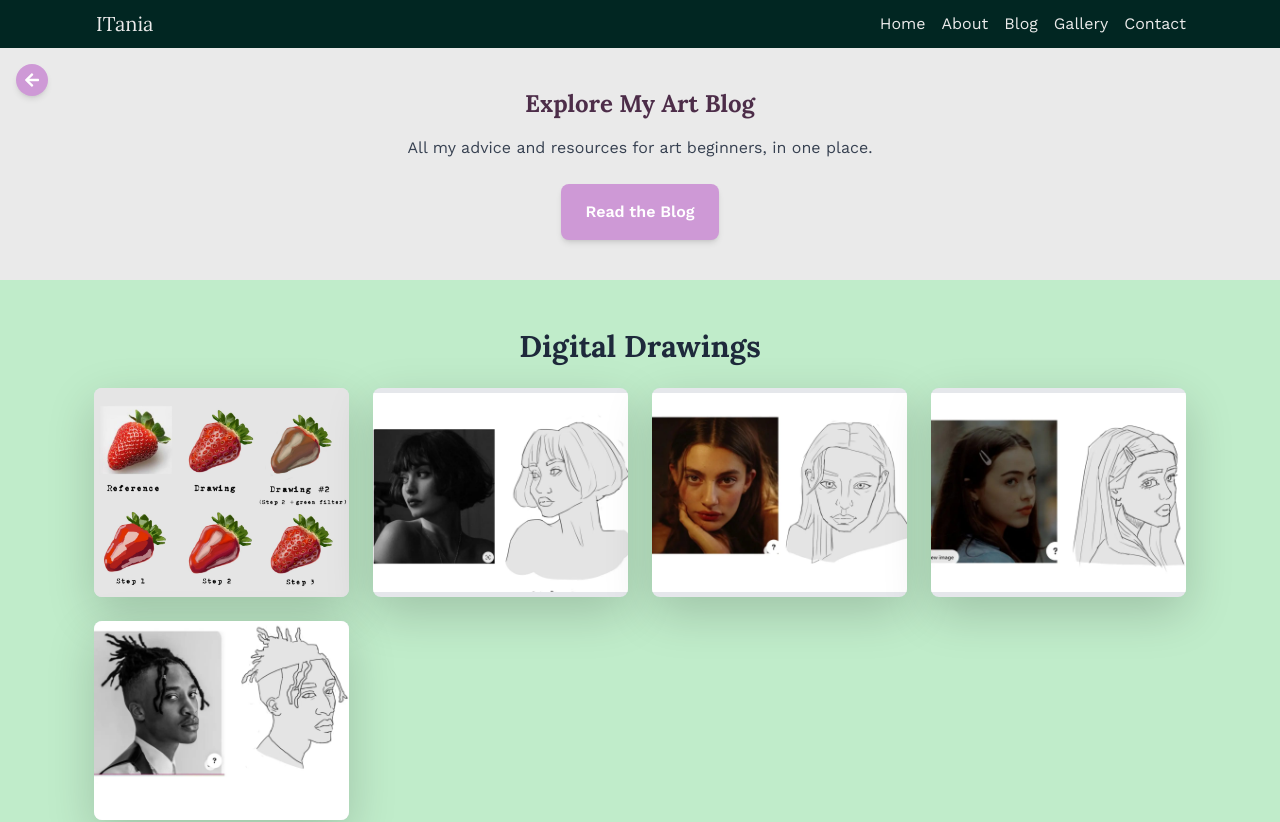
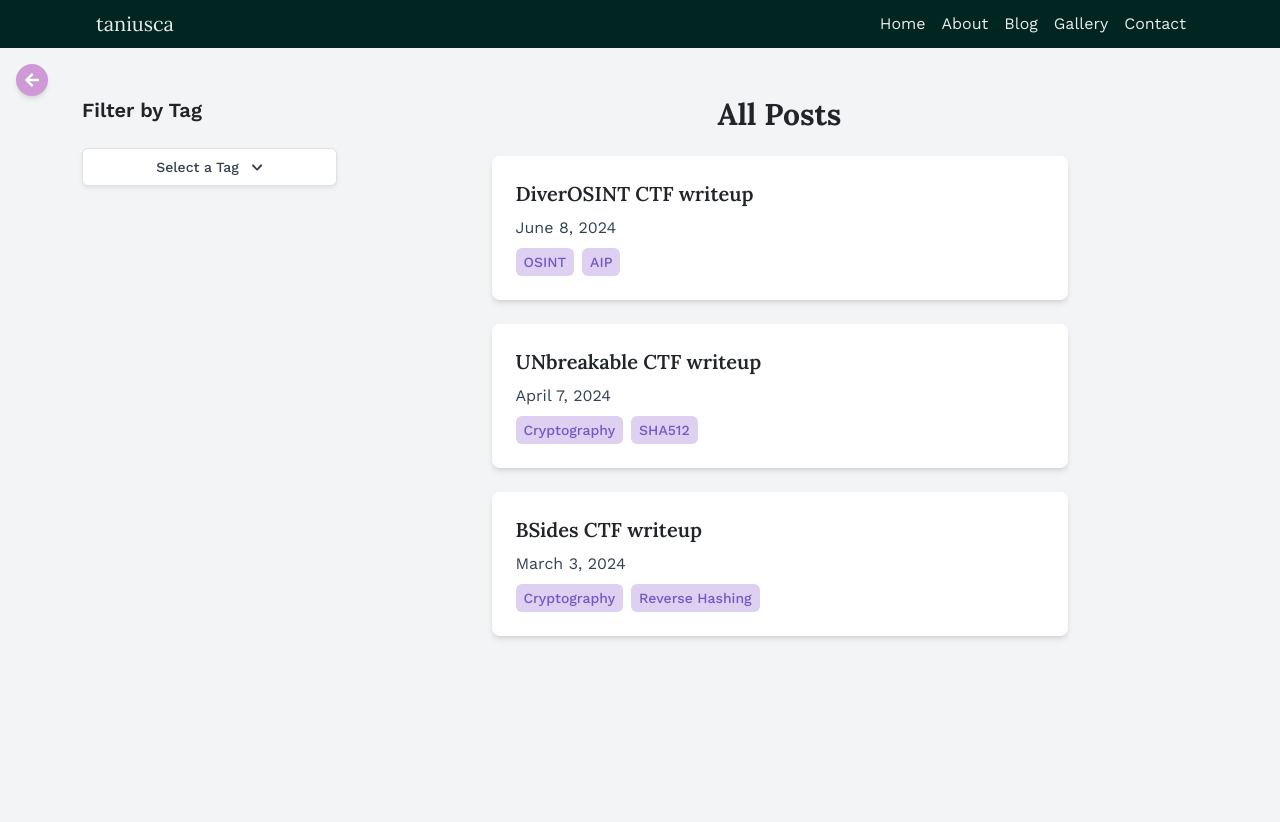
Before and after one commit to taniatitiriga/taniatitiriga.github.io, a React (Create React App) app: page /#/blog in a window 1280 px wide. Before the commit this address led to /#/gallery. Shown: the top 822 px of the page. Built offline with nearby package versions, Linux system fonts and the light colour scheme; a web font is replaced by a local one.

Commit message:
renaming

```diff
--- a/public/index.html
+++ b/public/index.html
@@ -28,7 +28,7 @@
     @import url('https://fonts.googleapis.com/css2?family=Lora:ital,wght@0,400..700;1,400..700&family=Red+Hat+Mono:ital,wght@0,300..700;1,300..700&family=Work+Sans:ital,wght@0,100..900;1,100..900&display=swap');
     @import url('https://fonts.googleapis.com/css2?family=Satisfy&display=swap');
   </style>
-  <title>ITania's blog</title>
+  <title>taniusca's blog</title>
 </head>
 
 <body>
--- a/src/components/NavigationBar.js
+++ b/src/components/NavigationBar.js
@@ -37,7 +37,7 @@
       <div className="container mx-auto px-4 py-2 flex items-center justify-between">
         {/* Logo */}
         <Link to="/" className="logo text-xl text-platinum">
-          ITania
+          taniusca
         </Link>
 
         {/* Hamburger Button */}
```
Also changed, not shown: src/assets/underconstruction.jpg (deleted).
